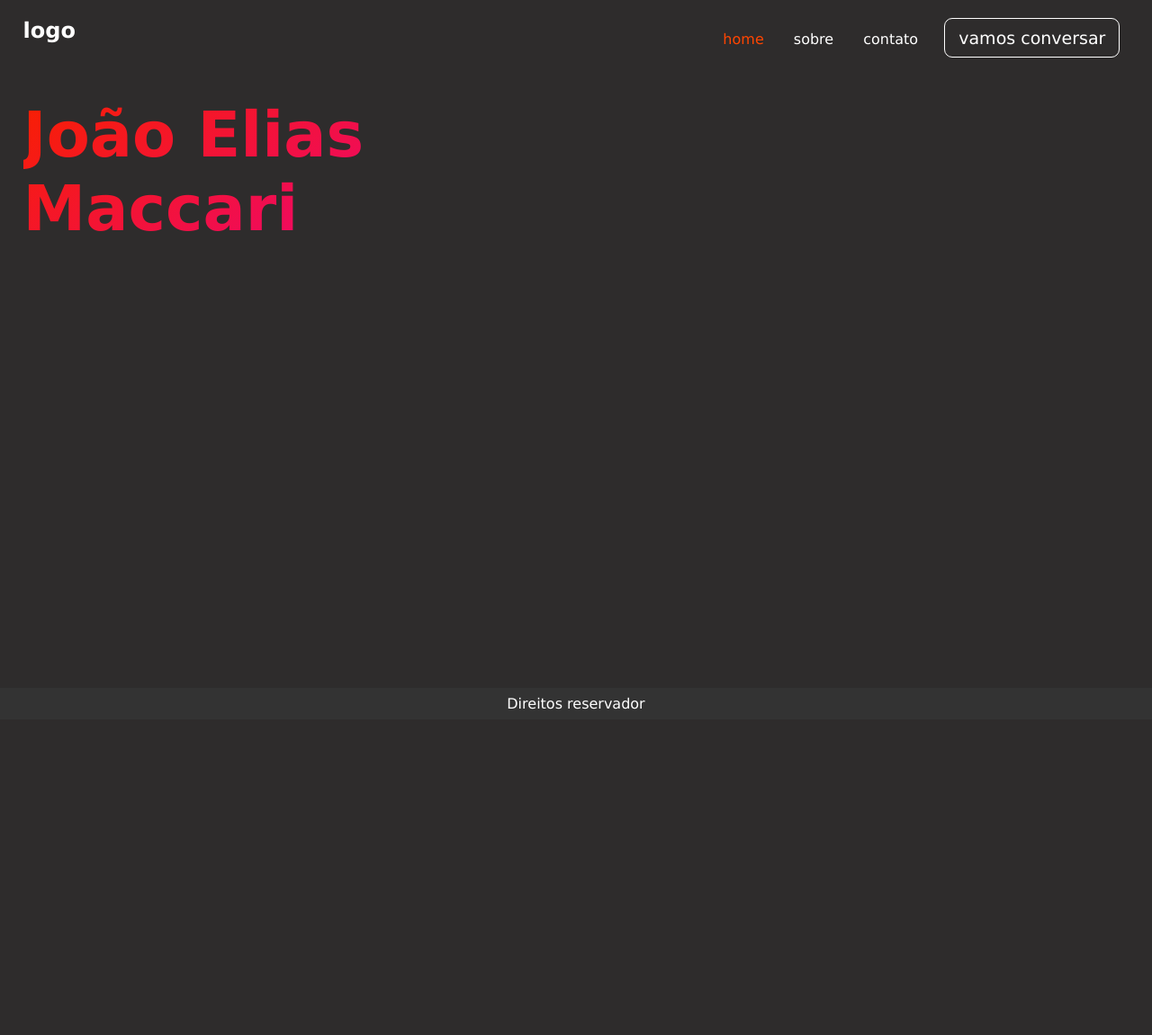
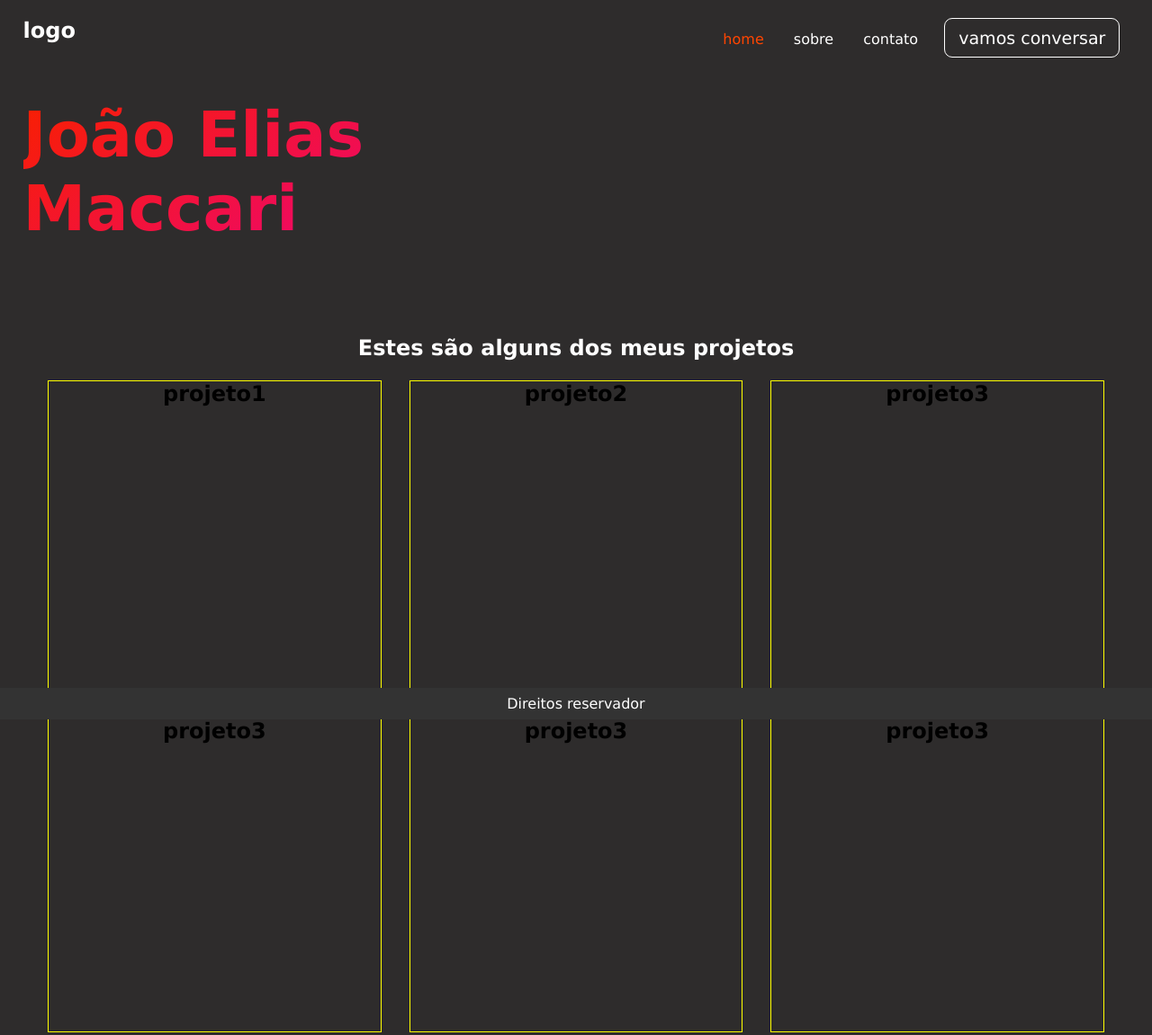
Before and after one commit to JoaoMaccari/Portifolio, a plain HTML site: page index.html in a window 1280 px wide. Shown: the whole page at 90% size. Before the commit the page ends 800 px from the top, so only its background shows below. Drawn offline with Linux system fonts and the light colour scheme.

Commit message:
cabeçalho+main

```diff
--- a/css/estilo.css
+++ b/css/estilo.css
@@ -7,6 +7,12 @@
 
 body{
     background-color: rgb(46, 44, 44);
+}
+
+.main-container{
+    width: 100vw;
+    height: 100vh;
+    position: relative;
 }
 
 .center{
@@ -68,6 +74,37 @@ header{
     margin-top: 25px;
 }
 
+#meusProjetos{
+    margin-top: 100px;
+    text-align: center;
+    color: white;
+    margin-bottom: 20px;
+}
+
+
+
+.cards{
+    display: flex;
+    flex-direction: row;
+    justify-content: space-evenly;
+    flex-wrap: wrap;
+    margin: 22px;
+    text-align: center;
+}
+
+.card{
+    border: 1px solid yellow;
+    flex-shrink: 0;
+    width: 47%;
+    margin-bottom: 25px;
+    height: 350px;
+    /* max-height: 350px; */
+    overflow: hidden;
+
+
+}
+
+
 footer{
     background-color: #333;
     text-align: center;
@@ -77,3 +114,25 @@ footer{
     bottom: 0;
     width: 100%;
 }
+
+
+@media screen and (min-width: 940px) {
+    .card {
+        width: 30%;
+    }
+}
+
+@media screen and (max-width: 640px){
+
+    .card {
+        width: 100%;
+    }
+
+    .titulos{
+        position: absolute;
+        transform: translate(-50%, -50%);
+        top: 50%;
+        left: 50%;
+
+    }
+}
--- a/index.html
+++ b/index.html
@@ -8,6 +8,7 @@
     <title>Meu Portifólio</title>
 </head>
 <body>
+    <div class="main-container">
         <header >
             <div class="center space-around">
                 <div class="logo"><h2>logo</h2></div>
@@ -15,14 +16,12 @@
                     <a class="active" href="home">home</a>
                     <a href="sobre">sobre</a>
                     <a href="contato">contato</a>
-
                     <div class="menu-btn">
                         <button>vamos conversar</button>
                     </div>
                 </div>
             </div>
         </header>
-
         <section class="main-1">
             <div class="center" >
                 <h1>
@@ -31,9 +30,33 @@
                 </h1>
             </div>
         </section>
+        <section class="main-2">
 
+            <h1 id="meusProjetos">Estes são alguns dos meus projetos</h1>
+            <div class="cards">
+                <div class="card">
+                    <h2>projeto1</h2>
+                </div>
+                <div class="card">
+                    <h2>projeto2</h2>
+                </div>
+                <div class="card">
+                    <h2>projeto3</h2>
+                </div>
+                <div class="card">
+                    <h2>projeto3</h2>
+                </div>
+                <div class="card">
+                    <h2>projeto3</h2>
+                </div>
+                <div class="card">
+                    <h2>projeto3</h2>
+                </div>
+            </div>
+        </section>
         <footer>
             <p>Direitos reservador</p>
         </footer>
+    </div>
 </body>
 </html>
```
Lines whose indentation alone changed are shown as unchanged.
